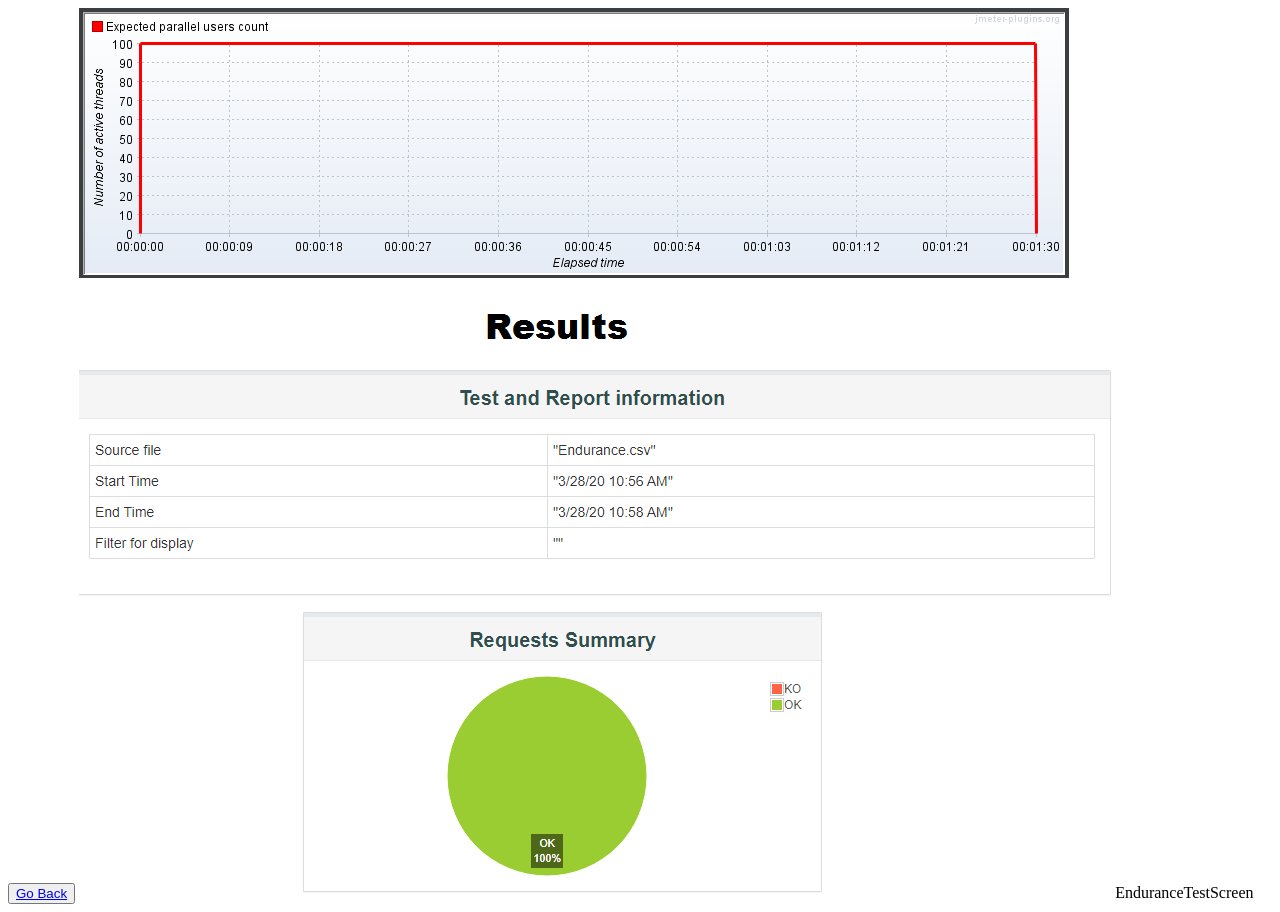
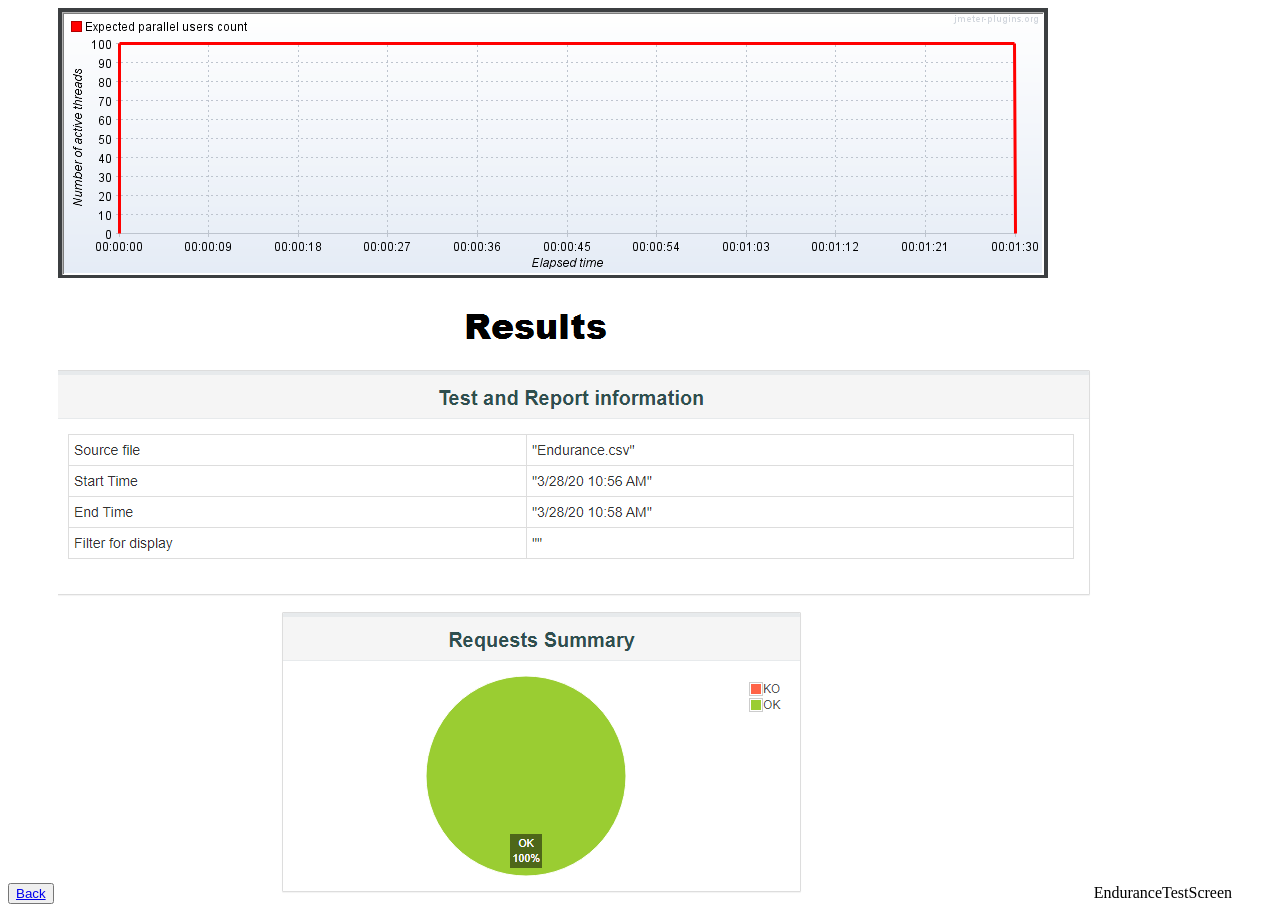
Before and after one commit to Legkoduh/Legkoduh, a plain HTML site: page EnduranceTest.html in a window 1280 px wide. Drawn offline with Linux system fonts and the light colour scheme.

Commit message:
Update EnduranceTest.html

```diff
--- a/EnduranceTest.html
+++ b/EnduranceTest.html
@@ -1,8 +1,8 @@
 <!DOCTYPE html>
 <html lang="en">
 <head>
-  <button class="nav-item">
-        <a class="nav-link" href="index.html">Go Back</a>
+  <button>
+        <a href="index.html">Back</a>
       </button>
 </head>
 <body>
```
